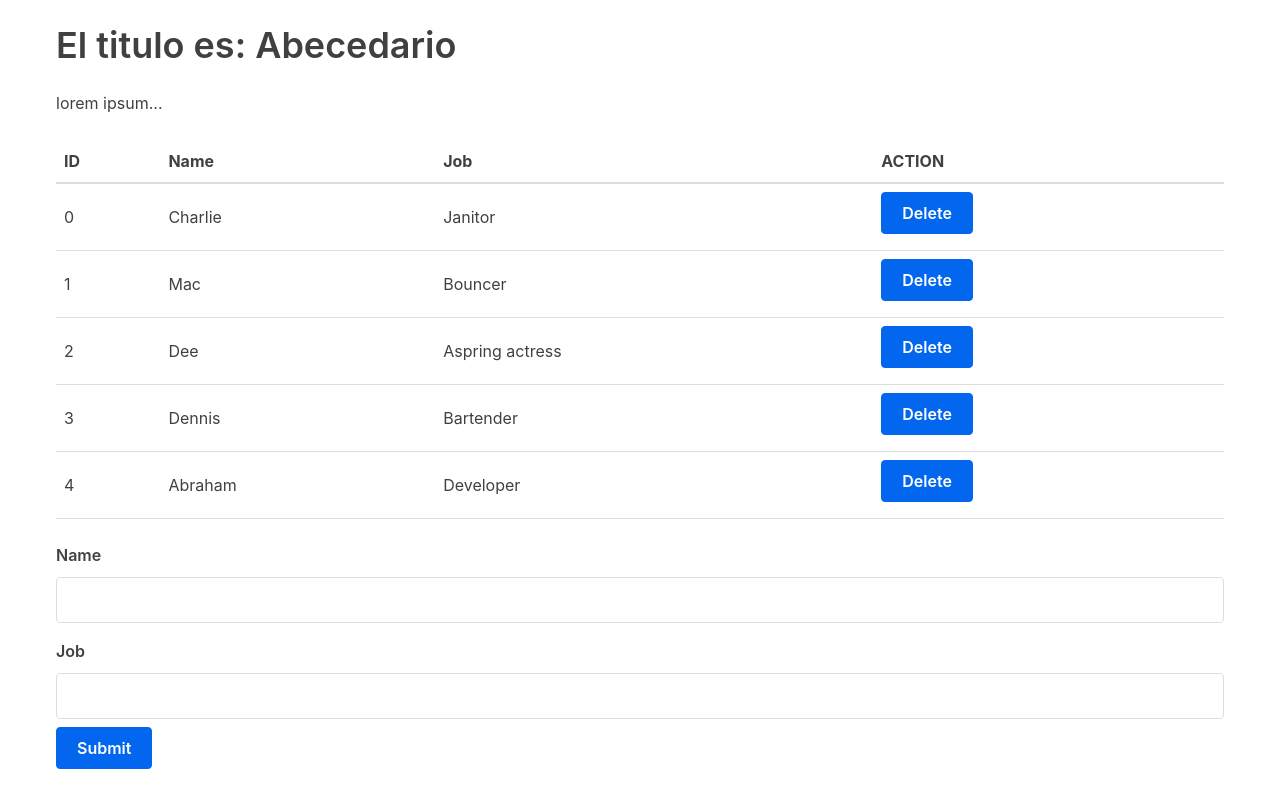
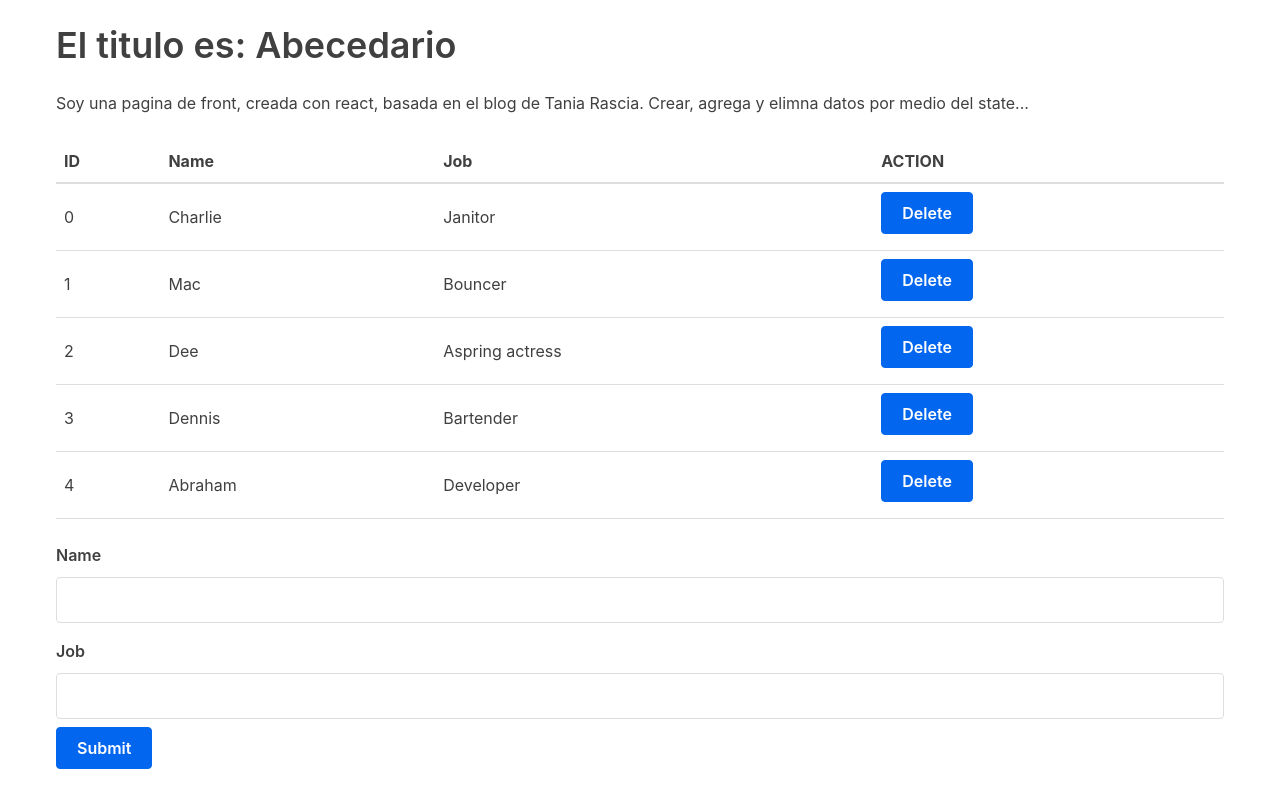
Before and after one commit to Abraham0912/tutorial-proyect-ft-TR, a React (Create React App) app: page / in a window 1280 px wide. Built offline with nearby package versions, Linux system fonts and the light colour scheme.

Commit message:
addDescriptionToComponenetTable

```diff
--- a/src/Table.js
+++ b/src/Table.js
@@ -47,7 +47,7 @@ const Table = (props) => {
 
     return (
       <div>
-        <Title descripcion = "lorem ipsum..." titulo = "Abecedario"/>
+        <Title descripcion = "Soy una pagina de front, creada con react, basada en el blog de Tania Rascia. Crear, agrega y elimna datos por medio del state..." titulo = "Abecedario"/>
         <table>
             <TableHeader datoxd="Hola cara de bola soy datoxd"/>
             <TableBody
```
Also changed, not shown: 1 other file (tests, documents, lock files or other folders).
